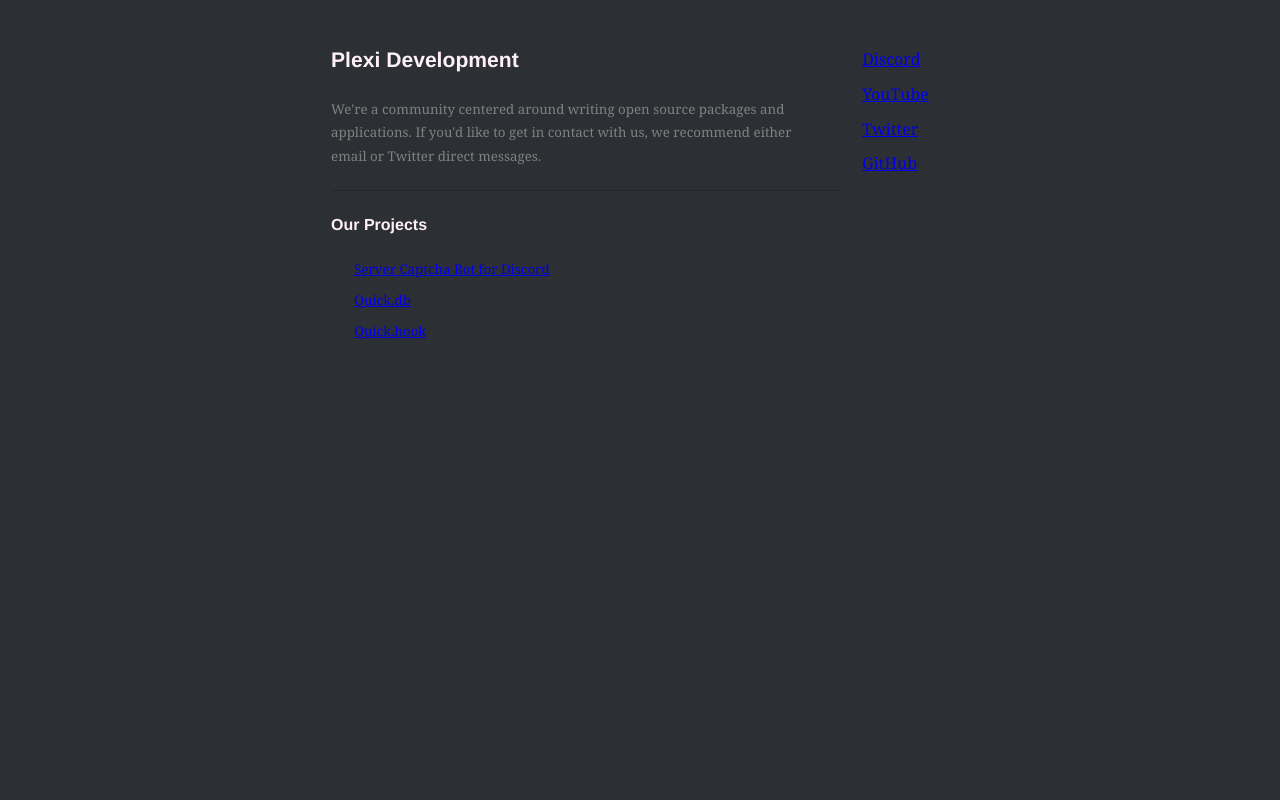
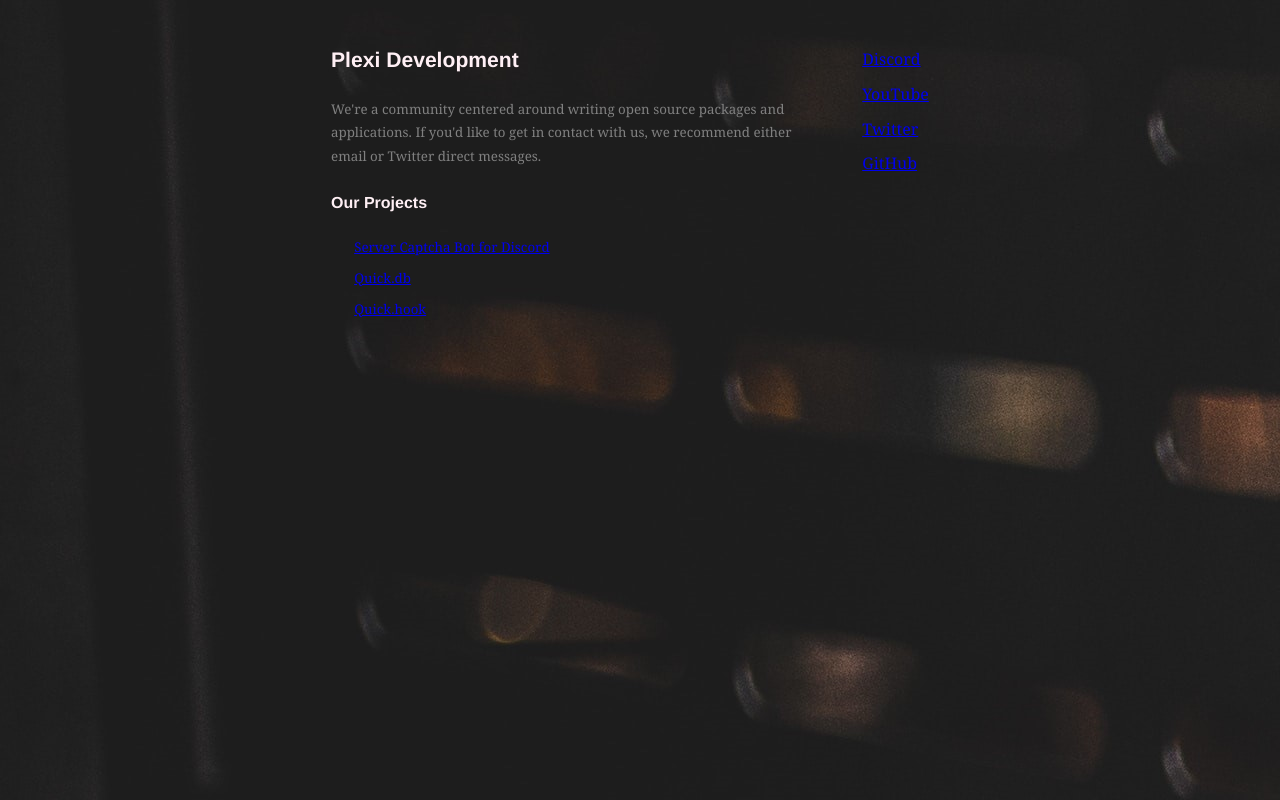
Before and after one commit to lorencerri/temporary-website, a Gatsby site: page / in a window 1280 px wide. Built offline with nearby package versions, Linux system fonts and the light colour scheme; Gatsby itself is replaced by a stand-in of ours; what typography-theme-fairy-gates would draw is missing.

Commit message:
add background

```diff
--- a/src/pages/index.js
+++ b/src/pages/index.js
@@ -42,9 +42,7 @@
         either email or Twitter direct messages.
       </small>
     </div>
-    <br></br>
-    <hr></hr>
-    <header style={{ marginBottom: `1.5rem` }}>
+    <header style={{ margin: `1.5rem 0 1.5rem 0` }}>
       <h4 style={{ display: `inline`, color: "lavenderblush" }}>
         Our Projects
       </h4>
--- a/src/styles/global.css
+++ b/src/styles/global.css
@@ -1,4 +1,4 @@
 html {
-  background-color: #2c2f33;
+  background: url("../../static/blake-connally-B3l0g6HLxr8-unsplash-cropped.jpg");
   color: lavenderblush;
 }
```
Also changed, not shown: static/blake-connally-B3l0g6HLxr8-unsplash-cropped.jpg (added).
